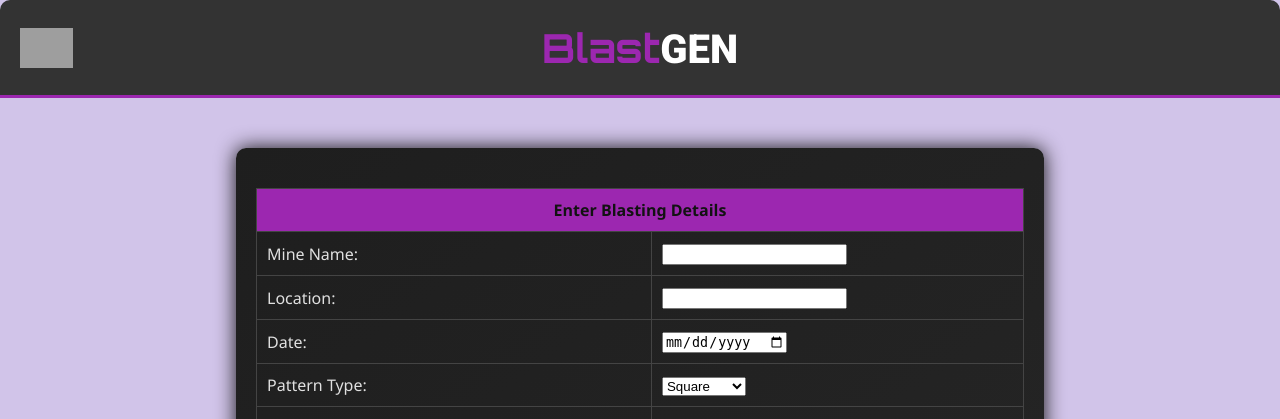
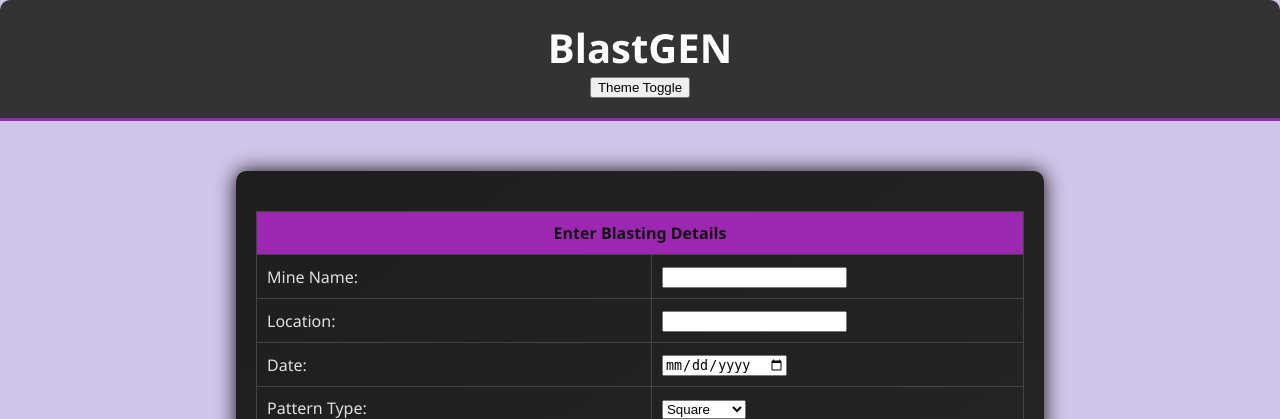
Before and after one commit to AWMKRUNAL/BlastGEN, a Flask app: page / in a window 1280 px wide. Shown: the top 419 px of the page. Run offline with Flask 3, Linux system fonts and the light colour scheme; the visitor is signed in with stand-in values (Sample User, id 1); grey boxes are pictures that could not be loaded.

Commit message:
Update index.html

```diff
--- a/templates/index.html
+++ b/templates/index.html
@@ -129,9 +129,11 @@
     </script>
 </head>
 <body>
-    <header>
-        <img src="https://companieslogo.com/img/orig/ADANIPOWER.NS-1427c780.png?download-true.png" alt="Adani Logo">
-        <h1><span class="title-blast">Blast</span><span class="title-gen">GEN</span></h1>
+    <header class="bg-white dark:bg-gray-800 shadow-md p-5 flex justify-between items-center">
+    <h1 class="text-3xl font-extrabold tracking-tight mx-auto">BlastGEN</h1>
+    <button id="theme-toggle" class="bg-gray-300 dark:bg-gray-700 px-4 py-2 rounded transition duration-300">
+        Theme Toggle
+    </button>
     </header>
     <div class="container">
         <form method="post" action="/calculate" enctype="multipart/form-data">
```
